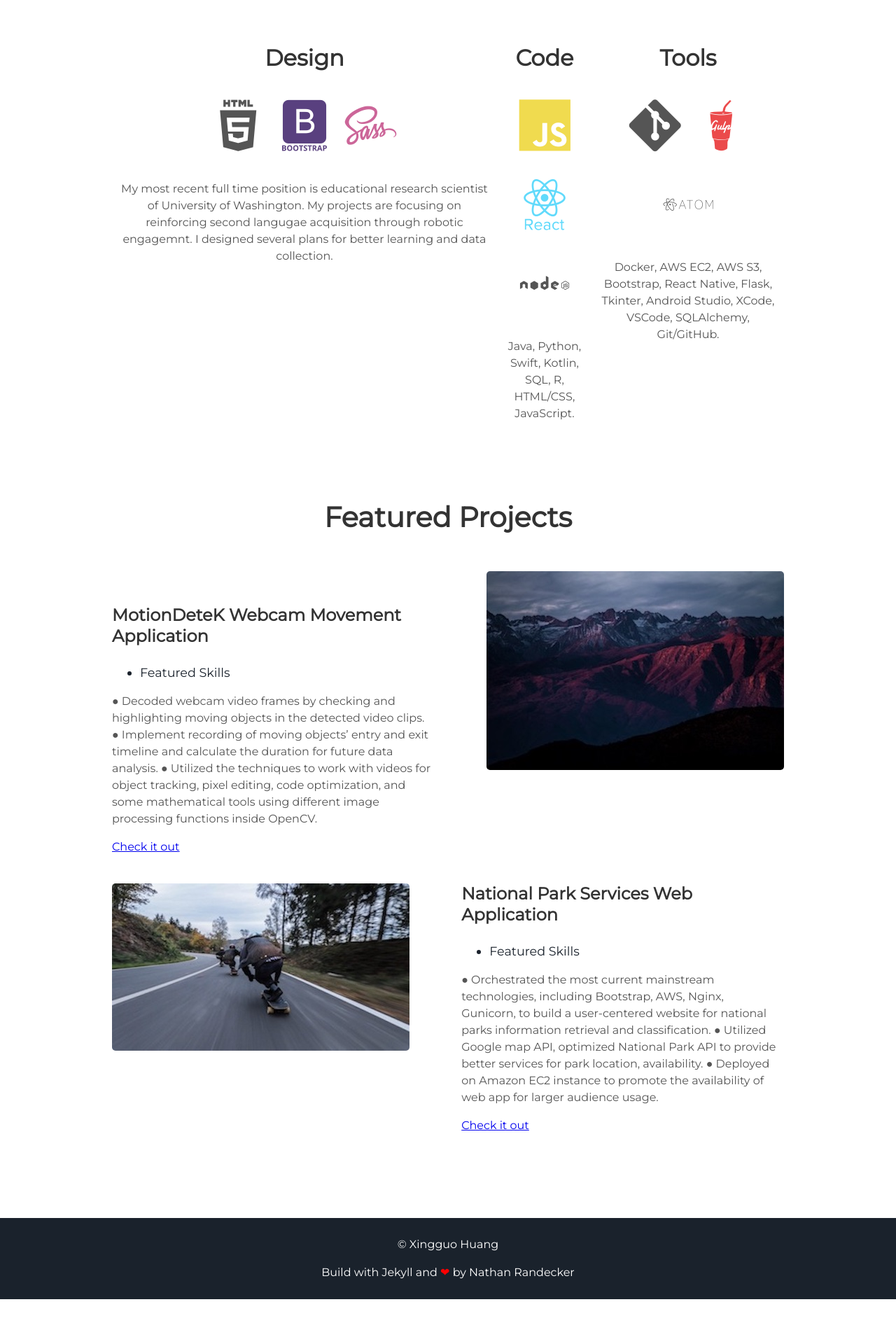
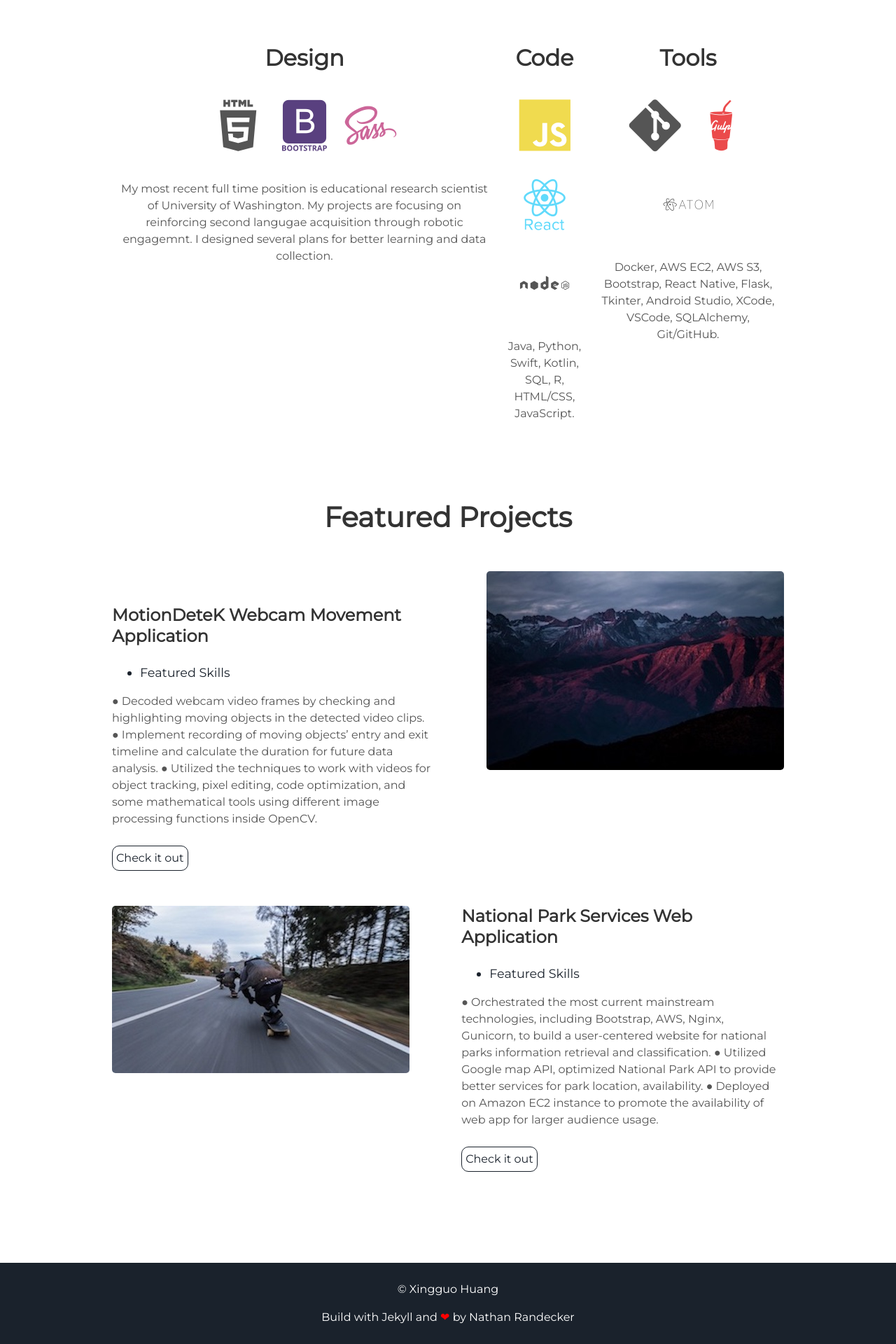
Before and after one commit to xingguo-huang/xingguo-huang.github.io, a Jekyll site: the page built from index.html, in a window 1280 px wide. Shown: the part 1204-3124 px from the top of the page at 70% size. Built offline with Jekyll 4.4.1, drawn with Linux system fonts in a browser that asks for light colours; before the commit the page ends 3060 px from its top, so only the background shows below that.

Commit message:
"update link"

```diff
--- a/_includes/projects.html
+++ b/_includes/projects.html
@@ -19,7 +19,9 @@
       tracking, pixel editing, code optimization, and some mathematical tools
       using different image processing functions inside OpenCV.
     </p>
-    <a class="https://github.com/xingguo-huang/Webcam-motion-detection" href="#"
+    <a
+      class="project-link"
+      href="https://github.com/xingguo-huang/Webcam-motion-detection"
       >Check it out</a
     >
   </div>
@@ -42,7 +44,9 @@
       location, availability. ● Deployed on Amazon EC2 instance to promote the
       availability of web app for larger audience usage.
     </p>
-    <a class="https://github.com/xingguo-huang/National-Park-Services" href="#"
+    <a
+      class="project-link"
+      href="https://github.com/xingguo-huang/National-Park-Services"
       >Check it out</a
     >
   </div>
```
